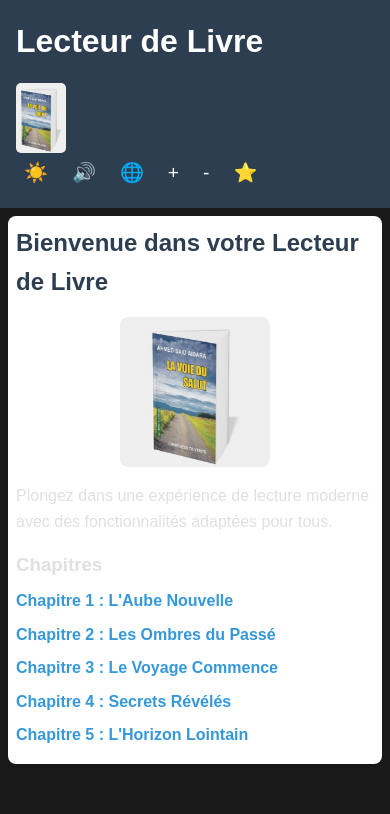
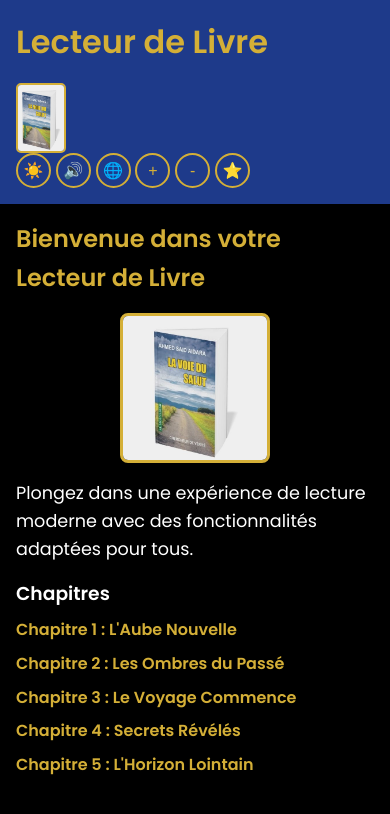
Before and after one commit to ahmedaidara05/lavoiedusalut1.3, a plain HTML site: page index.html in a window 390 px wide. Both pictures are taken after a click on the button "Mode sombre/clair". Drawn offline with Linux system fonts and the light colour scheme.

Commit message:
Update styles.css

```diff
--- a/styles.css
+++ b/styles.css
@@ -5,25 +5,24 @@
 }
 
 body {
-    font-family: 'Arial', sans-serif;
+    font-family: 'Poppins', sans-serif;
     line-height: 1.6;
-    background-color: #f4f4f4;
-    color: #333;
+    background-color: #f0f4f8;
+    color: #1e3a8a;
     font-size: 16px;
-    user-select: none; /* Empêche la sélection de texte */
+    user-select: none;
     transition: background-color 0.3s, color 0.3s;
 }
 
-/* Mode sombre */
 body.dark {
-    background-color: #1a1a1a;
-    color: #e0e0e0;
+    background-color: #000;
+    color: #fff;
 }
 
 /* En-tête */
 header {
-    background-color: #2c3e50;
-    color: #fff;
+    background-color: #1e3a8a;
+    color: #d4af37;
     padding: 1rem;
     display: flex;
     justify-content: space-between;
@@ -31,6 +30,7 @@ header {
     position: sticky;
     top: 0;
     z-index: 1000;
+    box-shadow: 0 2px 5px rgba(0, 0, 0, 0.2);
 }
 
 .header-content {
@@ -44,6 +44,7 @@ header {
     height: 70px;
     object-fit: cover;
     border-radius: 5px;
+    border: 2px solid #d4af37;
 }
 
 nav {
@@ -53,21 +54,29 @@ nav {
 
 nav button {
     background: none;
-    border: none;
-    color: #fff;
+    border: 2px solid #d4af37;
+    color: #d4af37;
     font-size: 1.2rem;
     cursor: pointer;
     padding: 0.5rem;
-    transition: transform 0.2s;
+    border-radius: 50%;
+    width: 40px;
+    height: 40px;
+    display: flex;
+    align-items: center;
+    justify-content: center;
+    transition: background-color 0.3s, transform 0.2s;
 }
 
 nav button:hover {
+    background-color: #d4af37;
+    color: #1e3a8a;
     transform: scale(1.1);
 }
 
 /* Main */
 main {
-    max-width: 800px;
+    max-width: 900px;
     margin: 0 auto;
     padding: 1rem;
 }
@@ -75,9 +84,8 @@ main {
 section {
     display: none;
     padding: 1rem;
-    background: #fff;
+    background: transparent;
     border-radius: 8px;
-    box-shadow: 0 2px 5px rgba(0, 0, 0, 0.1);
     margin-bottom: 1rem;
 }
 
@@ -90,32 +98,40 @@ section.active {
     display: block;
     margin: 1rem auto;
     border-radius: 8px;
+    border: 3px solid #d4af37;
 }
 
 h2 {
     margin-bottom: 1rem;
-    color: #2c3e50;
+    color: #1e3a8a;
+    font-weight: 600;
+}
+
+body.dark h2 {
+    color: #d4af37;
 }
 
 p {
     margin-bottom: 1rem;
+    font-size: 1.1rem;
 }
 
-button.read-aloud,
-button.favorite {
-    background-color: #3498db;
-    color: #fff;
-    border: none;
+.back-btn, .favorite {
+    background-color: #1e3a8a;
+    color: #d4af37;
+    border: 2px solid #d4af37;
     padding: 0.5rem 1rem;
+    cursor: pointer;
+    border-radius: 25px;
+    font-size: 1rem;
+    transition: background-color 0.3s, transform 0.2s;
     margin: 0.5rem 0;
-    cursor: pointer;
-    border-radius: 5px;
-    transition: background-color 0.2s;
 }
 
-button.read-aloud:hover,
-button.favorite:hover {
-    background-color: #2980b9;
+.back-btn:hover, .favorite:hover {
+    background-color: #d4af37;
+    color: #1e3a8a;
+    transform: translateY(-2px);
 }
 
 /* Liste des chapitres */
@@ -128,13 +144,22 @@ button.favorite:hover {
 }
 
 #chapter-list a {
-    color: #3498db;
+    color: #1e3a8a;
     text-decoration: none;
-    font-weight: bold;
+    font-weight: 600;
+    transition: color 0.3s;
+}
+
+body.dark #chapter-list a {
+    color: #d4af37;
 }
 
 #chapter-list a:hover {
-    text-decoration: underline;
+    color: #d4af37;
+}
+
+body.dark #chapter-list a:hover {
+    color: #fff;
 }
 
 /* Favoris */
@@ -147,12 +172,21 @@ button.favorite:hover {
 }
 
 #favorites-list a {
-    color: #3498db;
+    color: #1e3a8a;
     text-decoration: none;
+    font-weight: 600;
+}
+
+body.dark #favorites-list a {
+    color: #d4af37;
 }
 
 #favorites-list a:hover {
-    text-decoration: underline;
+    color: #d4af37;
+}
+
+body.dark #favorites-list a:hover {
+    color: #fff;
 }
 
 /* Responsive pour mobile */
@@ -170,6 +204,7 @@ button.favorite:hover {
     nav {
         flex-wrap: wrap;
         justify-content: center;
+        gap: 0.3rem;
     }
 
     main {
@@ -183,6 +218,12 @@ button.favorite:hover {
     .book-cover {
         max-width: 150px;
     }
+
+    nav button {
+        width: 35px;
+        height: 35px;
+        font-size: 1rem;
+    }
 }
 
 /* Désactiver l'impression */
```
